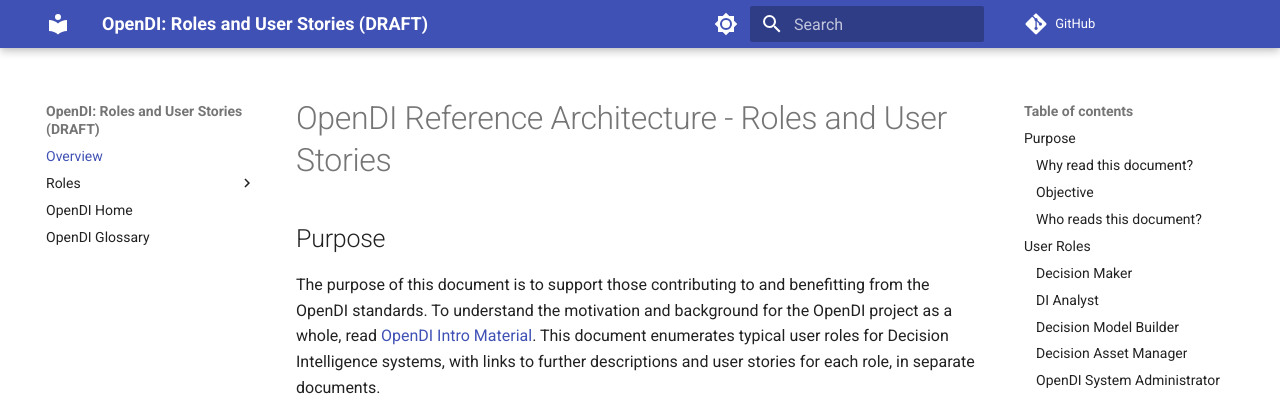
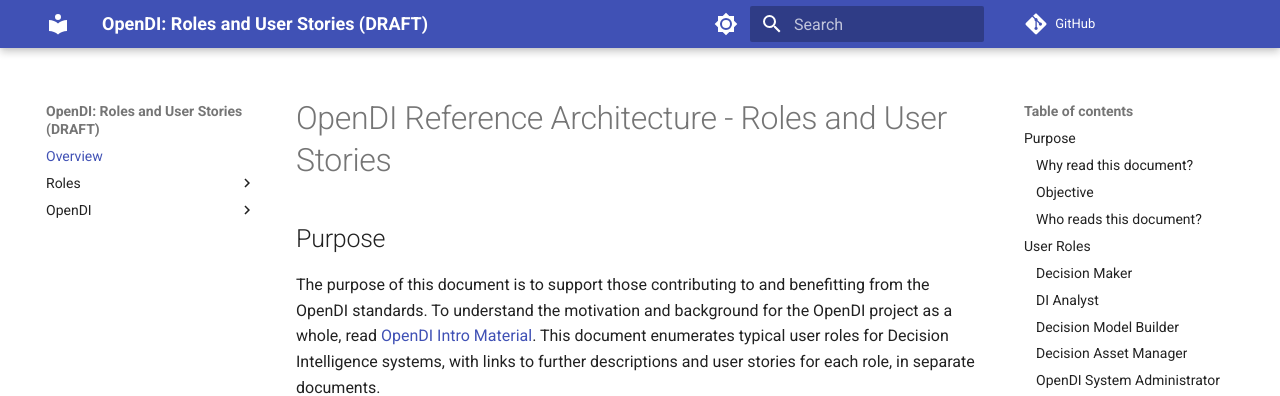
Before and after one commit to IAmKelDev/draft-opendi-roles-user-stories, an MkDocs documentation site: the page built from docs/index.md, in a window 1280 px wide. Shown: the top 396 px of the page. Built offline with MkDocs 1.6.1 and Material for MkDocs 9.7.7, drawn with Linux system fonts in a browser that asks for light colours; comment, search, counter and statistics services are not loaded.

Commit message:
Update links to OpenDI Home
Now nested within a category at the end. This should help simplify this link area across the other sub-sites.

```diff
--- a/mkdocs.yml
+++ b/mkdocs.yml
@@ -19,8 +19,10 @@
     - 'Decision Monitor Builder': 'Roles/Decision Monitor Builder.md'
     - 'Decision Monitor': 'Roles/Decision Monitor.md'
     - 'Decision Quality Assurance Manager': 'Roles/Decision Quality Assurance Manager.md'
-  - 'OpenDI Home': 'https://iamkeldev.github.io/draft-opendi-home'
-  - 'OpenDI Glossary': 'https://iamkeldev.github.io/draft-opendi-home/OpenDI Glossary'
+  - OpenDI:
+    - Home: "https://iamkeldev.github.io/draft-opendi-home"
+    - Glossary: 'https://iamkeldev.github.io/draft-opendi-home/OpenDI Glossary'
+    - 'How to Contribute': 'https://iamkeldev.github.io/draft-opendi-home/How To Contribute'
 
 # Exclude _Role Page Template.md
 exclude_docs: |
```
